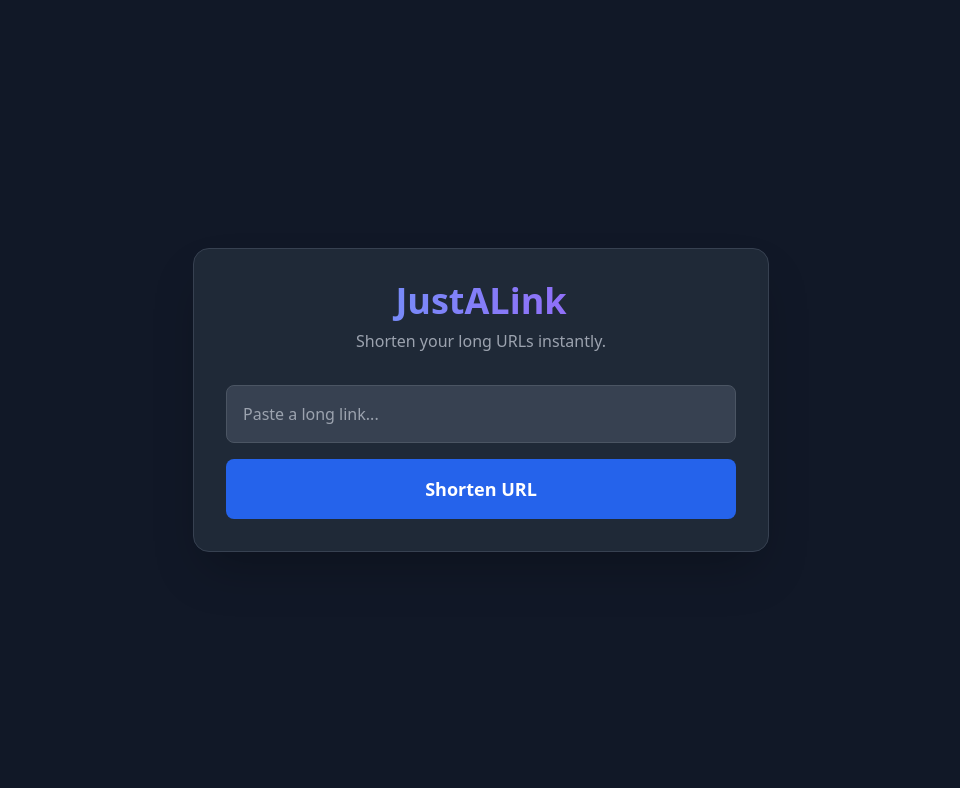
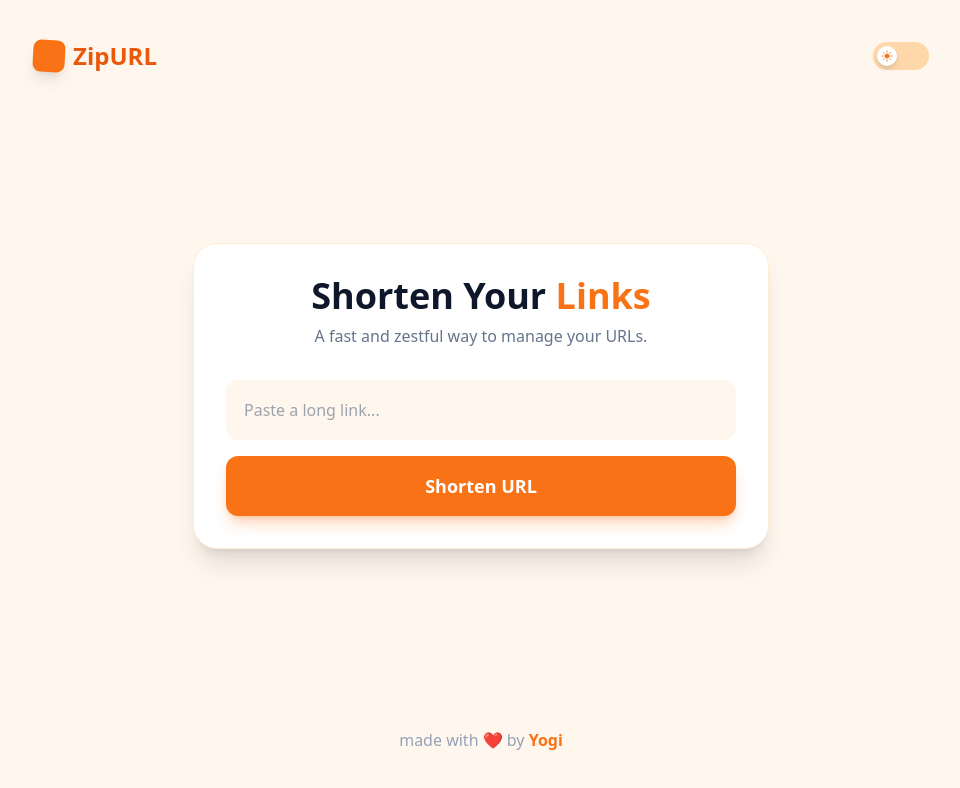
Before and after one commit to yogeshPatel9388/urlShortener, a React (Create React App) app in the folder frontend/: page / in a window 1280 px wide. Shown: the top 788 px of the page, without its empty margins (159-1119 px from the left). Built offline with nearby package versions, Linux system fonts and the light colour scheme.

Commit message:
UI update

```diff
--- a/frontend/package.json
+++ b/frontend/package.json
@@ -8,6 +8,7 @@
     "@testing-library/jest-dom": "^6.9.1",
     "@testing-library/react": "^16.3.1",
     "@testing-library/user-event": "^13.5.0",
+    "lucide-react": "^0.562.0",
     "react": "^19.2.3",
     "react-dom": "^19.2.3",
     "react-scripts": "5.0.1",
--- a/frontend/src/App.js
+++ b/frontend/src/App.js
@@ -1,16 +1,31 @@
-import React, { useState } from "react";
+import React, { useState, useEffect } from "react";
 import axios from "axios";
+import { Sun, Moon } from "lucide-react"; // npm install lucide-react
 
 function App() {
   const [longUrl, setLongUrl] = useState("");
   const [shortUrl, setShortUrl] = useState("");
   const [loading, setLoading] = useState(false);
 
+  // Theme State Logic
+  const [darkMode, setDarkMode] = useState(
+    localStorage.getItem("theme") === "dark"
+  );
+
+  useEffect(() => {
+    if (darkMode) {
+      document.documentElement.classList.add("dark");
+      localStorage.setItem("theme", "dark");
+    } else {
+      document.documentElement.classList.remove("dark");
+      localStorage.setItem("theme", "light");
+    }
+  }, [darkMode]);
+
   const handleSubmit = async (e) => {
     e.preventDefault();
     setLoading(true);
     try {
-        // Replace with your Render URL after backend deployment
       const res = await axios.post(`${process.env.REACT_APP_API_URL}/shorten`, {
         longUrl,
       });
@@ -22,52 +37,81 @@ function App() {
   };
 
   return (
-    <div className="min-h-screen bg-gray-900 text-white flex flex-col items-center justify-center p-4">
-      <div className="max-w-xl w-full bg-gray-800 p-8 rounded-2xl shadow-2xl border border-gray-700">
-        <h1 className="text-4xl font-bold text-center mb-2 bg-gradient-to-r from-blue-400 to-purple-500 bg-clip-text text-transparent">
-          JustALink
+    <div className="min-h-screen bg-orange-50 dark:bg-slate-950 text-slate-900 dark:text-white transition-colors duration-300 flex flex-col items-center justify-between p-4 font-sans">
+      {/* Header & Toggle */}
+      <nav className="w-full max-w-4xl flex justify-between items-center py-6">
+        <div className="text-2xl font-black text-orange-600 flex items-center gap-2">
+          <div className="w-8 h-8 bg-orange-500 rounded-lg rotate-3 shadow-lg"></div>
+          ZipURL
+        </div>
+
+        {/* Slider Switch */}
+        <div
+          onClick={() => setDarkMode(!darkMode)}
+          className="relative w-14 h-7 bg-orange-200 dark:bg-slate-800 rounded-full cursor-pointer p-1 transition-all"
+        >
+          <div
+            className={`absolute w-5 h-5 bg-white dark:bg-orange-500 rounded-full shadow-md transform transition-transform duration-300 flex items-center justify-center ${
+              darkMode ? "translate-x-7" : "translate-x-0"
+            }`}
+          >
+            {darkMode ? (
+              <Moon size={12} className="text-white" fill="currentColor" />
+            ) : (
+              <Sun size={12} className="text-orange-500" fill="currentColor" />
+            )}
+          </div>
+        </div>
+      </nav>
+
+      {/* Main Container */}
+      <div className="max-w-xl w-full bg-white dark:bg-slate-900 p-8 rounded-3xl shadow-xl border border-orange-100 dark:border-slate-800">
+        <h1 className="text-4xl font-extrabold text-center mb-2 text-slate-900 dark:text-white">
+          Shorten Your <span className="text-orange-500">Links</span>
         </h1>
-        <p className="text-gray-400 text-center mb-8">
-          Shorten your long URLs instantly.
+        <p className="text-slate-500 dark:text-slate-400 text-center mb-8">
+          A fast and zestful way to manage your URLs.
         </p>
 
         <form onSubmit={handleSubmit} className="space-y-4">
+          <div className="relative group">
             <input
               type="url"
               required
-            className="w-full p-4 rounded-lg bg-gray-700 border border-gray-600 focus:outline-none focus:ring-2 focus:ring-blue-500 transition-all"
+              className="w-full p-4 pr-12 rounded-xl bg-orange-50 dark:bg-slate-800 border-2 border-transparent focus:border-orange-500 focus:outline-none transition-all dark:text-white"
               placeholder="Paste a long link..."
               value={longUrl}
               onChange={(e) => setLongUrl(e.target.value)}
             />
+          </div>
           <button
             disabled={loading}
-            className="w-full bg-blue-600 hover:bg-blue-700 py-4 rounded-lg font-bold text-lg transition-all transform active:scale-95"
+            className="w-full bg-orange-500 hover:bg-orange-600 text-white py-4 rounded-xl font-bold text-lg shadow-lg shadow-orange-500/30 transition-all transform active:scale-95 disabled:opacity-70"
           >
             {loading ? "Shortening..." : "Shorten URL"}
           </button>
         </form>
 
         {shortUrl && (
-          <div className="mt-8 p-4 bg-gray-900 rounded-lg border border-dashed border-gray-600 animate-fade-in">
-            <p className="text-sm text-gray-400 mb-2">
-              Success! Here is your short link:
+          <div className="mt-8 p-5 bg-orange-50 dark:bg-slate-800/50 rounded-2xl border-2 border-dashed border-orange-200 dark:border-slate-700 animate-in fade-in zoom-in duration-300">
+            <p className="text-sm text-slate-500 dark:text-slate-400 mb-2 font-medium">
+              Success! Your short link is ready:
             </p>
-            <div className="flex items-center justify-between">
+            <div className="flex items-center justify-between gap-3">
               <a
                 href={shortUrl}
                 target="_blank"
                 rel="noreferrer"
-                className="text-blue-400 font-medium truncate mr-4"
+                className="text-orange-600 dark:text-orange-400 font-bold truncate underline decoration-orange-300"
               >
                 {shortUrl}
               </a>
               <button
                 onClick={() => {
                   navigator.clipboard.writeText(shortUrl);
-                  alert("Copied!");
+                  alert("Link copied to clipboard!");
                 }}
-                className="bg-gray-700 px-4 py-2 rounded text-xs hover:bg-gray-600 transition"
+                className="bg-orange-500 hover:bg-orange-600 text-white px-4 py-2 rounded-lg text-xs font-bold transition shadow-md"
               >
                 Copy
               </button>
@@ -75,6 +119,16 @@ function App() {
           </div>
         )}
       </div>
+
+      {/* Footer */}
+      <footer className="w-full py-8 text-center">
+        <p className="text-slate-400 dark:text-slate-500 font-medium">
+          made with ❤️ by{" "}
+          <span className="text-orange-500 font-bold hover:underline cursor-pointer">
+            Yogi
+          </span>
+        </p>
+      </footer>
     </div>
   );
 }
--- /dev/null
+++ b/frontend/src/components/ThemeToggle.js
@@ -0,0 +1,43 @@
+import React, { useEffect, useState } from "react";
+import { Sun, Moon } from "lucide-react";
+
+const ThemeToggle = () => {
+  const [isDark, setIsDark] = useState(
+    localStorage.getItem("theme") === "dark" ||
+      (!("theme" in localStorage) &&
+        window.matchMedia("(prefers-color-scheme: dark)").matches)
+  );
+
+  useEffect(() => {
+    if (isDark) {
+      document.documentElement.classList.add("dark");
+      localStorage.setItem("theme", "dark");
+    } else {
+      document.documentElement.classList.remove("dark");
+      localStorage.setItem("theme", "light");
+    }
+  }, [isDark]);
+
+  return (
+    <button
+      onClick={() => setIsDark(!isDark)}
+      className="relative flex items-center w-14 h-8 p-1 bg-brand-100 dark:bg-slate-700 rounded-full transition-colors duration-300 focus:outline-none shadow-inner"
+    >
+      {/* Slider Circle */}
+      <div
+        className={`
+        flex items-center justify-center w-6 h-6 bg-white dark:bg-brand-500 rounded-full shadow-md transform transition-transform duration-300
+        ${isDark ? "translate-x-6" : "translate-x-0"}
+      `}
+      >
+        {isDark ? (
+          <Moon size={14} className="text-white" fill="currentColor" />
+        ) : (
+          <Sun size={14} className="text-brand-500" fill="currentColor" />
+        )}
+      </div>
+    </button>
+  );
+};
+
+export default ThemeToggle;
--- a/frontend/tailwind.config.js
+++ b/frontend/tailwind.config.js
@@ -1,6 +1,20 @@
 /** @type {import('tailwindcss').Config} */
 module.exports = {
+  darkMode: "class",
   content: ["./src/**/*.{js,jsx,ts,tsx}"],
-  theme: { extend: {} },
+  theme: {
+    extend: {
+      colors: {
+        // Deep orange theme palette
+        brand: {
+          50: "#fff7ed",
+          100: "#ffedd5",
+          500: "#f97316", // Primary Orange
+          600: "#ea580c",
+          900: "#7c2d12",
+        },
+      },
+    },
+  },
   plugins: [],
 };
```
Also changed, not shown: 1 other file (tests, documents, lock files or other folders). Lines whose indentation alone changed are shown as unchanged.
